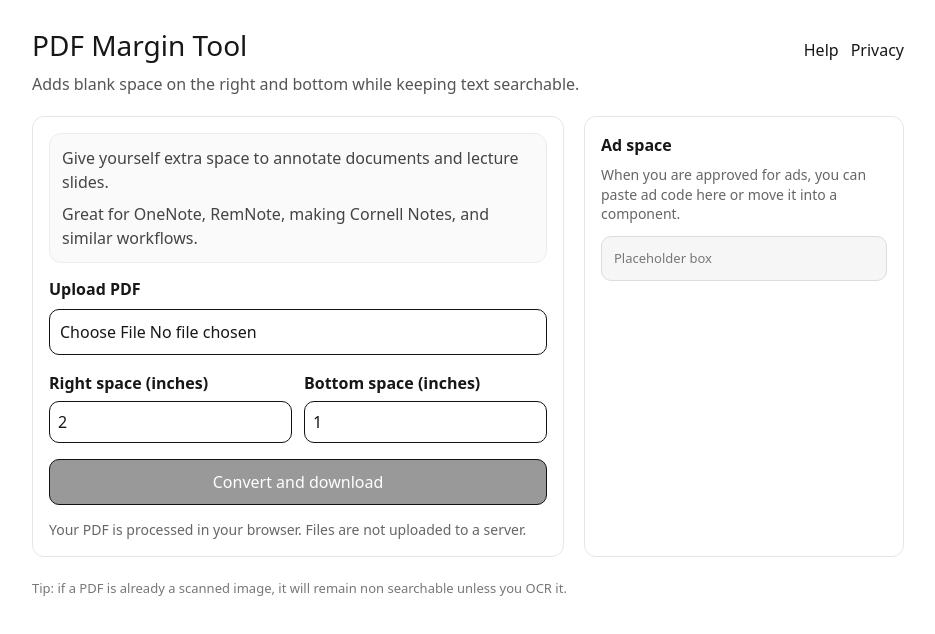
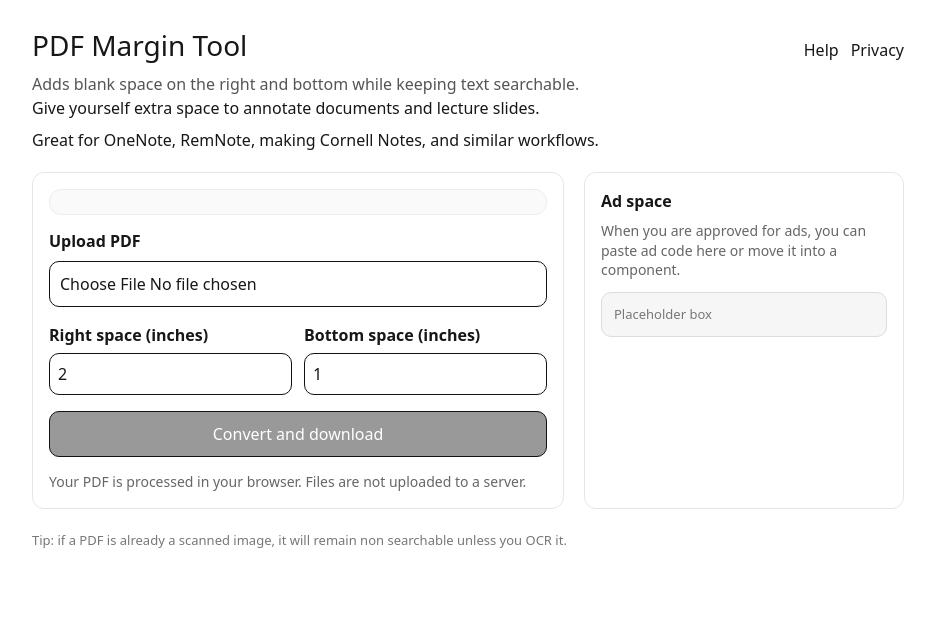
Before and after one commit to katherine-h-l/pdf-margin-tool, a Next.js app: page / in a window 1280 px wide. Shown: the top 634 px of the page, without its empty margins (172-1107 px from the left). Built offline with nearby package versions, Linux system fonts and the light colour scheme.

Commit message:
Update page.tsx

```diff
--- a/app/page.tsx
+++ b/app/page.tsx
@@ -83,6 +83,12 @@ export default function Home() {
           <p style={{ margin: "6px 0 0", color: "#555" }}>
             Adds blank space on the right and bottom while keeping text searchable.
           </p>
+          <p style={{ margin: 0 }}>
+            Give yourself extra space to annotate documents and lecture slides.
+          </p>
+          <p style={{ margin: "8px 0 0" }}>
+            Great for OneNote, RemNote, making Cornell Notes, and similar workflows.
+          </p>
         </div>
 
         <nav style={{ display: "flex", gap: 12 }}>
@@ -104,12 +110,6 @@ export default function Home() {
               lineHeight: 1.5,
             }}
           >
-            <p style={{ margin: 0 }}>
-              Give yourself extra space to annotate documents and lecture slides.
-            </p>
-            <p style={{ margin: "8px 0 0" }}>
-              Great for OneNote, RemNote, making Cornell Notes, and similar workflows.
-            </p>
           </div>
 
           <label style={{ display: "block", fontWeight: 600, marginBottom: 8 }}>Upload PDF</label>
```
